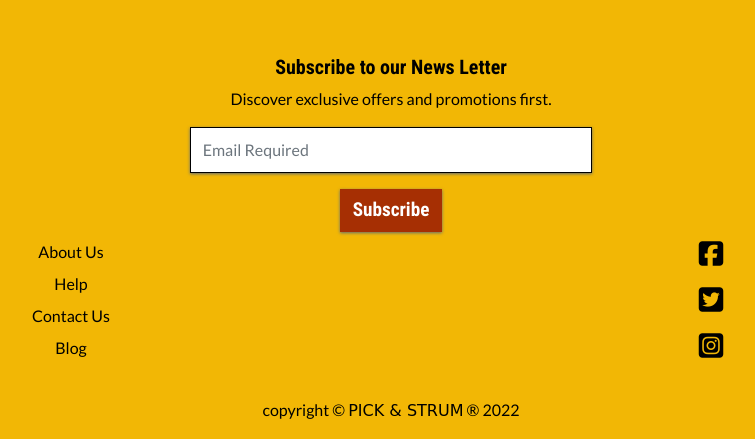
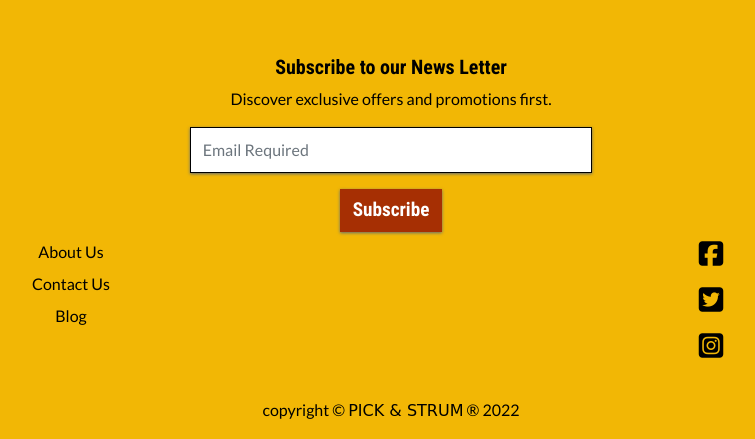
Before and after one commit to SamuelUkachukwu/PICKnSTRUM, a Django app: page /blog/ in a window 1280 px wide. Shown: the part 1419-1858 px from the top of the page, without its empty margins (249-1004 px from the left). Run offline with Django 4.2, Linux system fonts and the light colour scheme; data comes from the database, SQL or seed files in the repository; some libraries are stand-ins or nearby versions; some web fonts are replaced.

Commit message:
Removed unused and commented out codes.

```diff
--- a/templates/base.html
+++ b/templates/base.html
@@ -245,7 +245,6 @@
       <div class="col-12 col-lg-6">
         <ul class="list-unstyled">
           <li><a class="nav-link pt-2" href="{% url 'about_us' %}">About Us</a></li>
-          <li><a class="nav-link pt-2" href="">Help</a></li>
           <li><a class="nav-link pt-2" href="{% url 'contact_us' %}">Contact Us</a></li>
           <li><a class="nav-link pt-2" href="{% url 'blog_home' %}">Blog</a></li>
         </ul>
```
